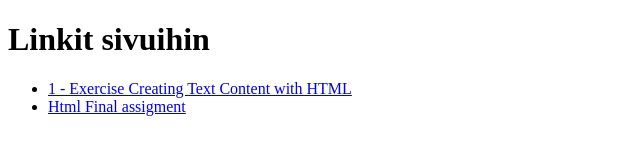
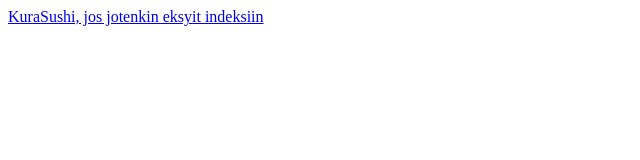
Before and after one commit to vertanenpaavo/Web-Kehitys-tehtavat, a plain HTML site: page index.html in a window 1280 px wide. Shown: the whole page, without its empty margins (0-640 px from the left). Drawn offline with Linux system fonts and the light colour scheme.

Commit message:
Update index.html

```diff
--- a/index.html
+++ b/index.html
@@ -6,10 +6,6 @@
         <title>Aloitussivu</title>
     </head>
     <body>
-        <h1>Linkit sivuihin</h1>
-        <ul>
-            <li><a href="1 - Exercise Creating Text Content with HTML/Creating Text Content with HTML.html">1 - Exercise Creating Text Content with HTML</a></li>
-            <li><a href="html final assigment/file.html">Html Final assigment</a></li>
-        </ul>
+        <a href="KuraSushi/kura.html">KuraSushi, jos jotenkin eksyit indeksiin</a>
     </body>
 </html>
```
